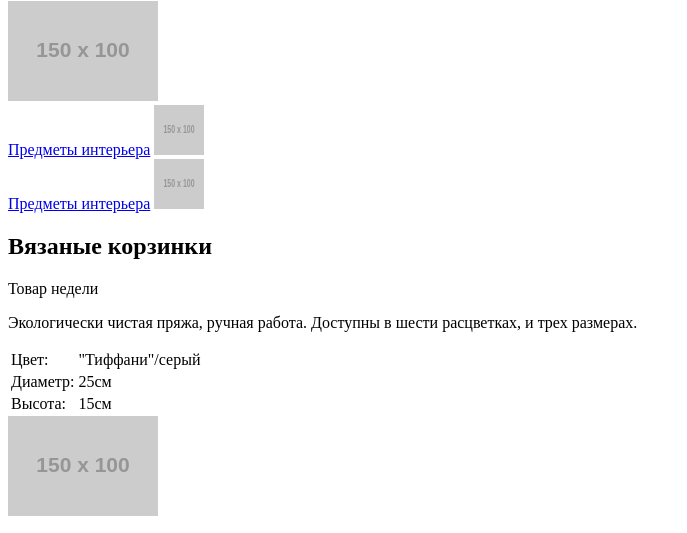
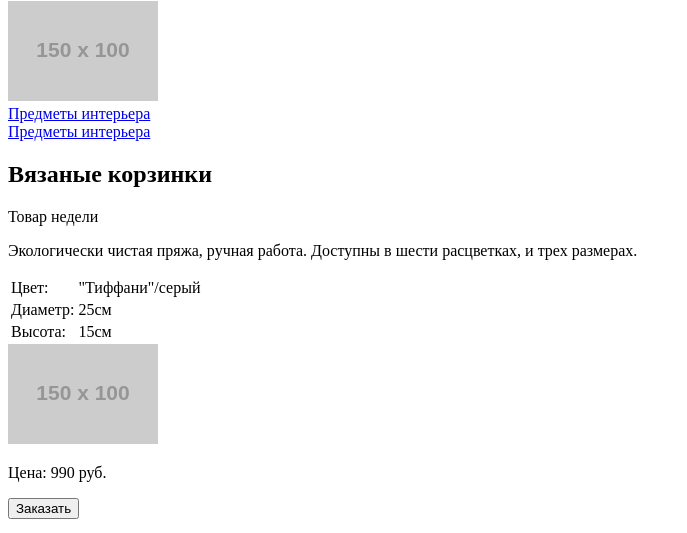
Before and after one commit to sirnet/426679-mishka-16, a website: page source/index.html in a window 1280 px wide. Shown: the part 212-745 px from the top of the page, without its empty margins (0-687 px from the left). Drawn offline with Linux system fonts and the light colour scheme; placeholder pictures from the web are drawn by us.

Commit message:
Исправлены ошибки

```diff
--- a/source/index.html
+++ b/source/index.html
@@ -26,11 +26,11 @@
     <section class="categories">
       <div class="categories__block">
         <a href="#" class="categories__link">Предметы интерьера</a>
-        <img class="categories__icon" src="http://placehold.it/150x100" width="50" height="50" alt="" />
+        <span class="categories_icon"></span>
       </div>
       <div class="categories__block">
         <a href="#" class="categories__link">Предметы интерьера</a>
-        <img class="categories__icon" src="http://placehold.it/150x100" width="50" height="50" alt="" />
+        <span class="categories_icon"></span>
       </div>
     </section>
 
```
